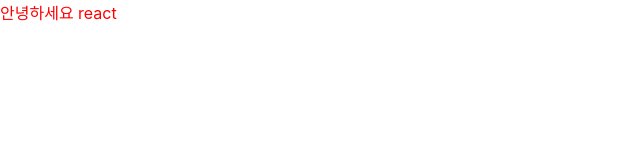
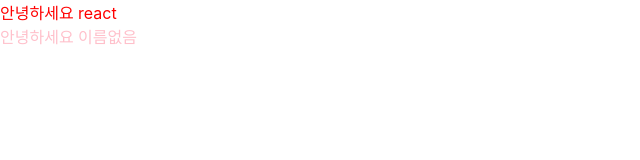
Before and after one commit to samsara-ku/study, a React (Create React App) app in the folder begin-react/: page / in a window 1280 px wide. Shown: the top 160 px of the page, without its empty margins (0-640 px from the left). Built offline with nearby package versions, Linux system fonts and the light colour scheme.

Commit message:
defaultProps and children property is added

```diff
--- a/begin-react/src/App.js
+++ b/begin-react/src/App.js
@@ -7,6 +7,7 @@
   return (
     <div>
       <Hello name="react" color="red" />
+      <Hello color="pink" />
     </div>
   )
 }
--- a/begin-react/src/Hello.js
+++ b/begin-react/src/Hello.js
@@ -1,7 +1,11 @@
 import React from 'react'
 
-function Hello(props) {
-  return <div style={{ color: props.color }}>안녕하세요 {props.name}</div>
+function Hello({ color, name }) {
+  return <div style={{ color }}>안녕하세요 {name}</div>
+}
+
+Hello.defaultProps = {
+  name: '이름없음',
 }
 
 export default Hello
```
